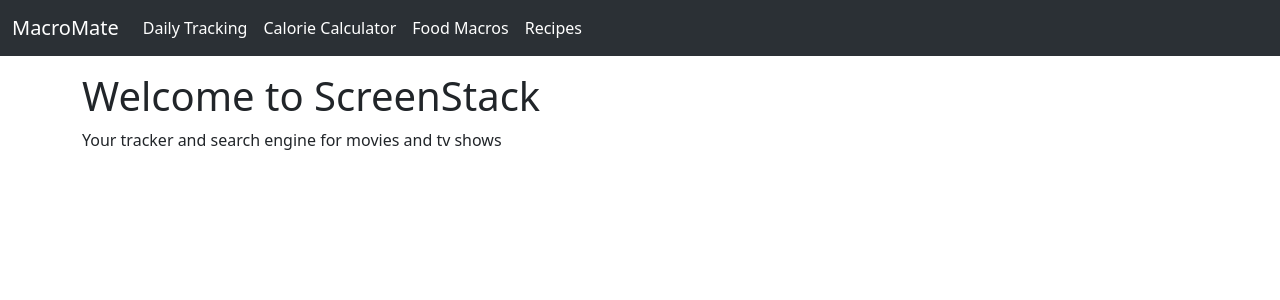
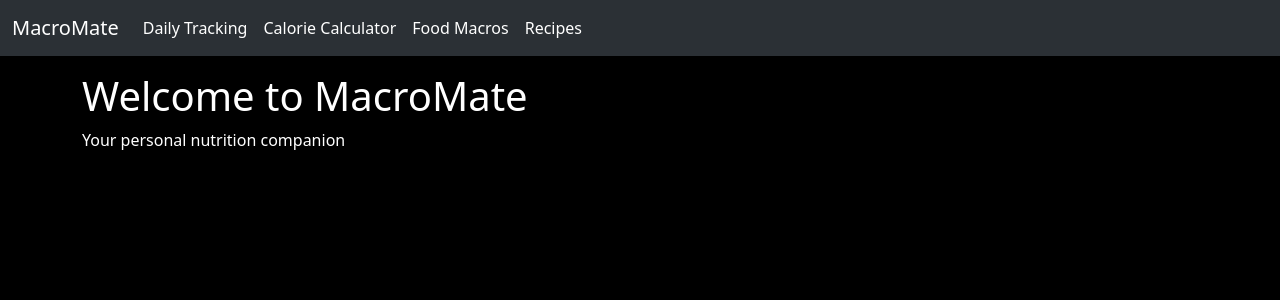
Before and after one commit to bereri01/macromate, a SvelteKit app: page / in a window 1280 px wide. Shown: the top 300 px of the page. Built offline with nearby package versions, Linux system fonts and the light colour scheme.

Commit message:
app.html correction

```diff
--- a/src/app.html
+++ b/src/app.html
@@ -1,16 +1,3 @@
-<!doctype html>
-<html lang="en">
-  <head>
-    <meta charset="utf-8" />
-    <meta name="viewport" content="width=device-width, initial-scale=1" />
-    <meta name="text-scale" content="scale" />
-    %sveltekit.head%
-  </head>
-  <body data-sveltekit-preload-data="hover">
-    <div style="display: contents">%sveltekit.body%</div>
-  </body>
-</html>
-
 <!doctype html>
 <html lang="en">
   <head>
--- a/src/routes/+page.svelte
+++ b/src/routes/+page.svelte
@@ -1,2 +1,2 @@
-<h1>Welcome to ScreenStack</h1>
-<p>Your tracker and search engine for movies and tv shows</p>
+<h1>Welcome to MacroMate</h1>
+<p>Your personal nutrition companion</p>
```
